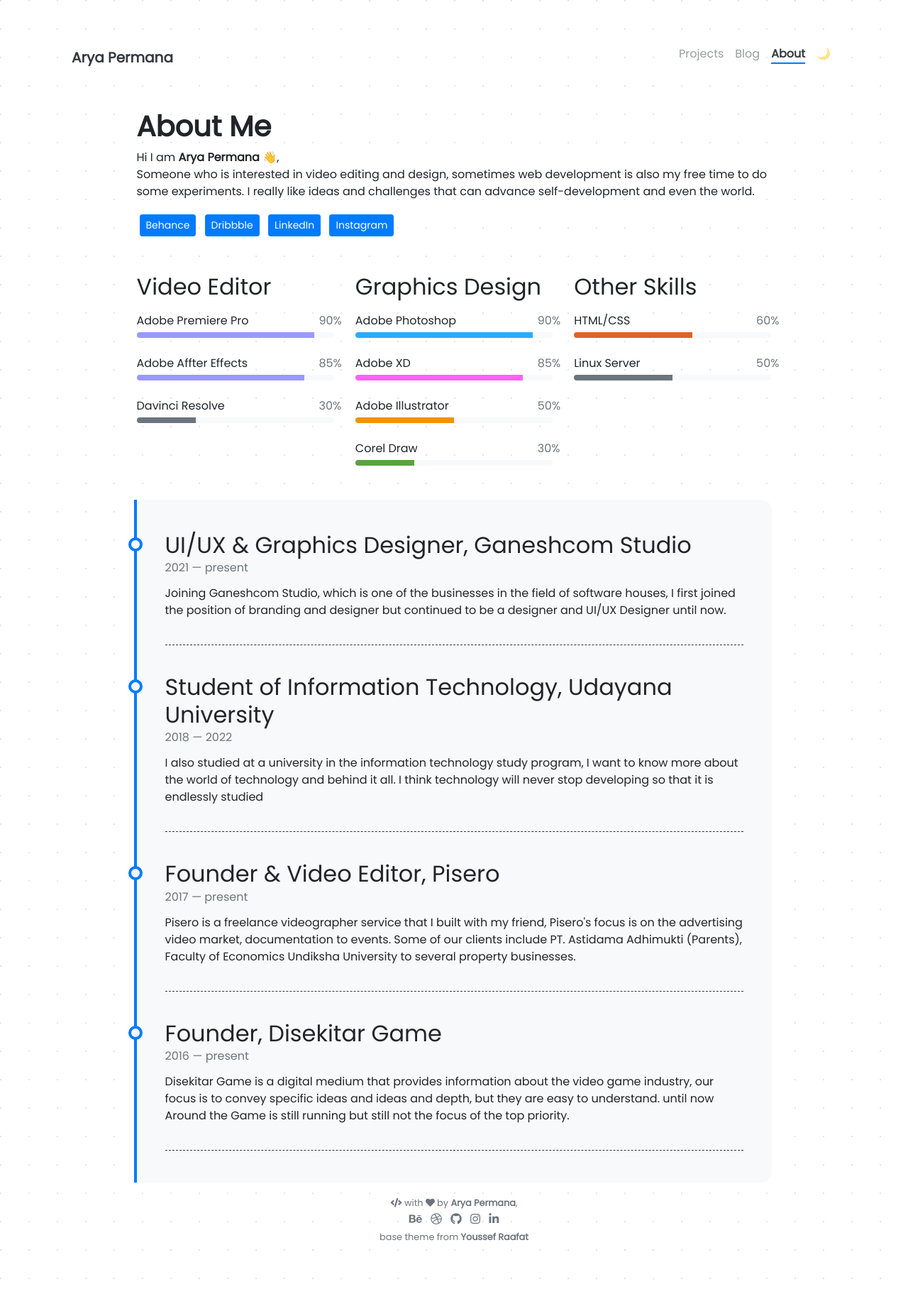
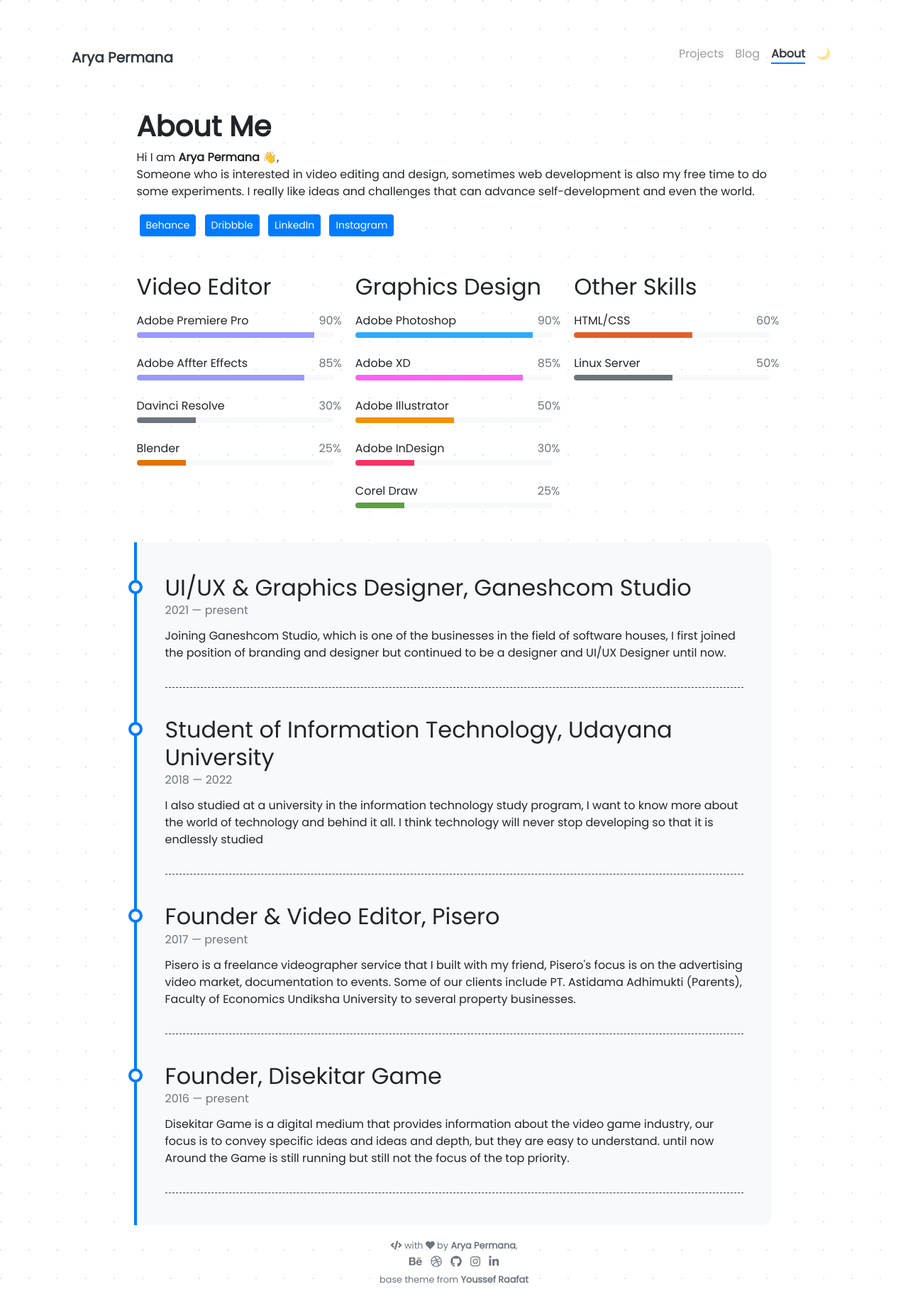
Before and after one commit to arytapermana/arytapermana, a Jekyll site: the page built from pages/about.md, in a window 1280 px wide. Shown: the whole page at 71% size. Built offline with Jekyll 4.4.1, drawn with Linux system fonts in a browser that asks for light colours; nearby versions of some CDN libraries; emoji names are drawn with the system emoji font; before the commit the page ends 1770 px from its top, so only the background shows below that.

Commit message:
add skill

```diff
--- a/_data/graphics-design-skills.yml
+++ b/_data/graphics-design-skills.yml
@@ -10,6 +10,10 @@
   percentage: 50
   color: adobe-4
 
+- name: Adobe InDesign
+  percentage: 30
+  color: adobe-5
+
 - name: Corel Draw
-  percentage: 30
+  percentage: 25
   color: corel
--- a/_data/video-editing-skills.yml
+++ b/_data/video-editing-skills.yml
@@ -9,3 +9,7 @@
 - name: Davinci Resolve
   percentage: 30
   color: secondary
+
+- name: Blender
+  percentage: 25
+  color: blender
--- a/_sass/_variables.scss
+++ b/_sass/_variables.scss
@@ -24,9 +24,15 @@ $rounded-borders: 15px;
 .bg-adobe-4 {
   background-color: #f29200;
 }
+.bg-adobe-5 {
+  background-color: #f73163;
+}
 .bg-corel {
   background-color: #5aa141;
 }
 .bg-web-1 {
   background-color: #e36028;
 }
+.bg-blender {
+  background-color: #e37200;
+}
```
Also changed, not shown: _projects/(3) Disekitar Game.md (+1 -1 lines).
